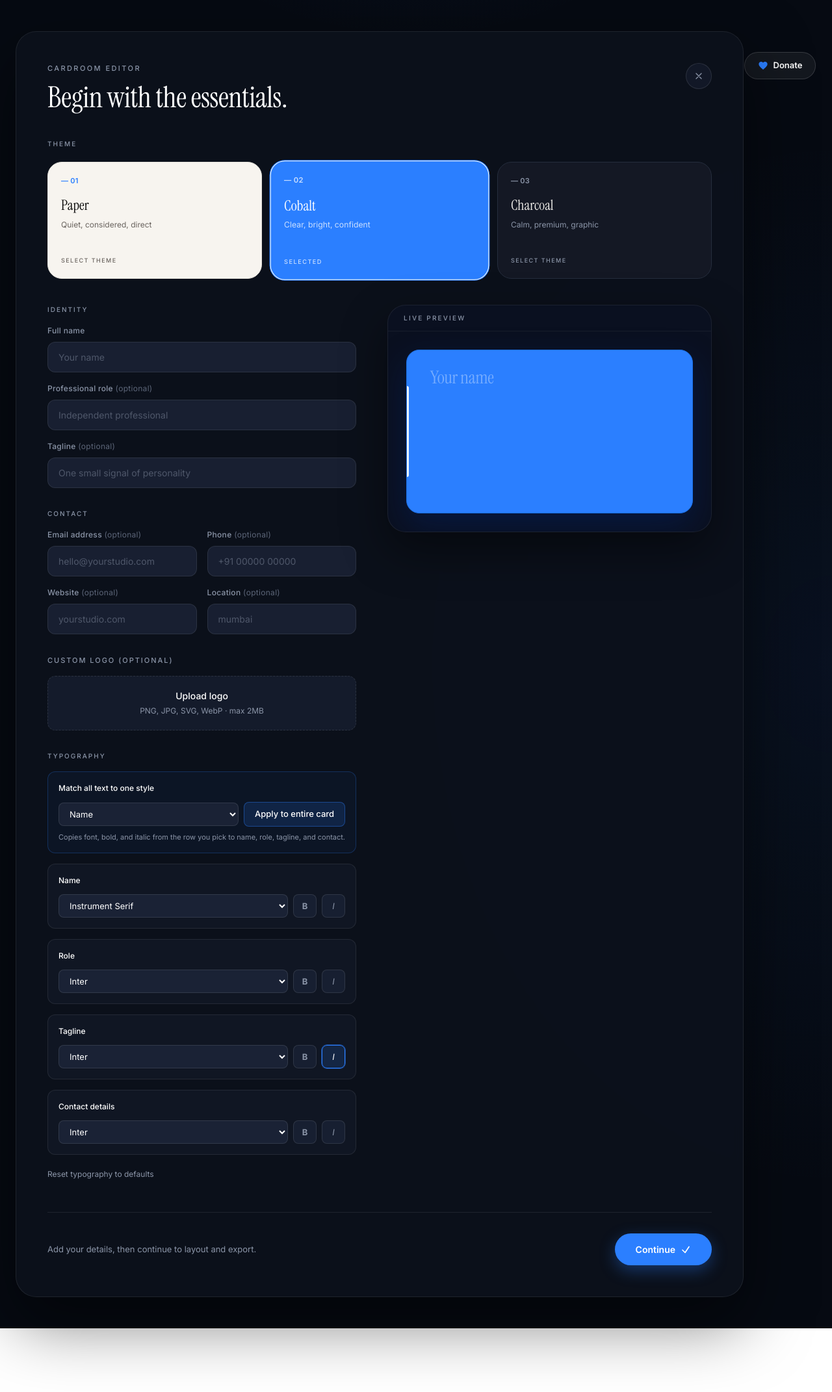
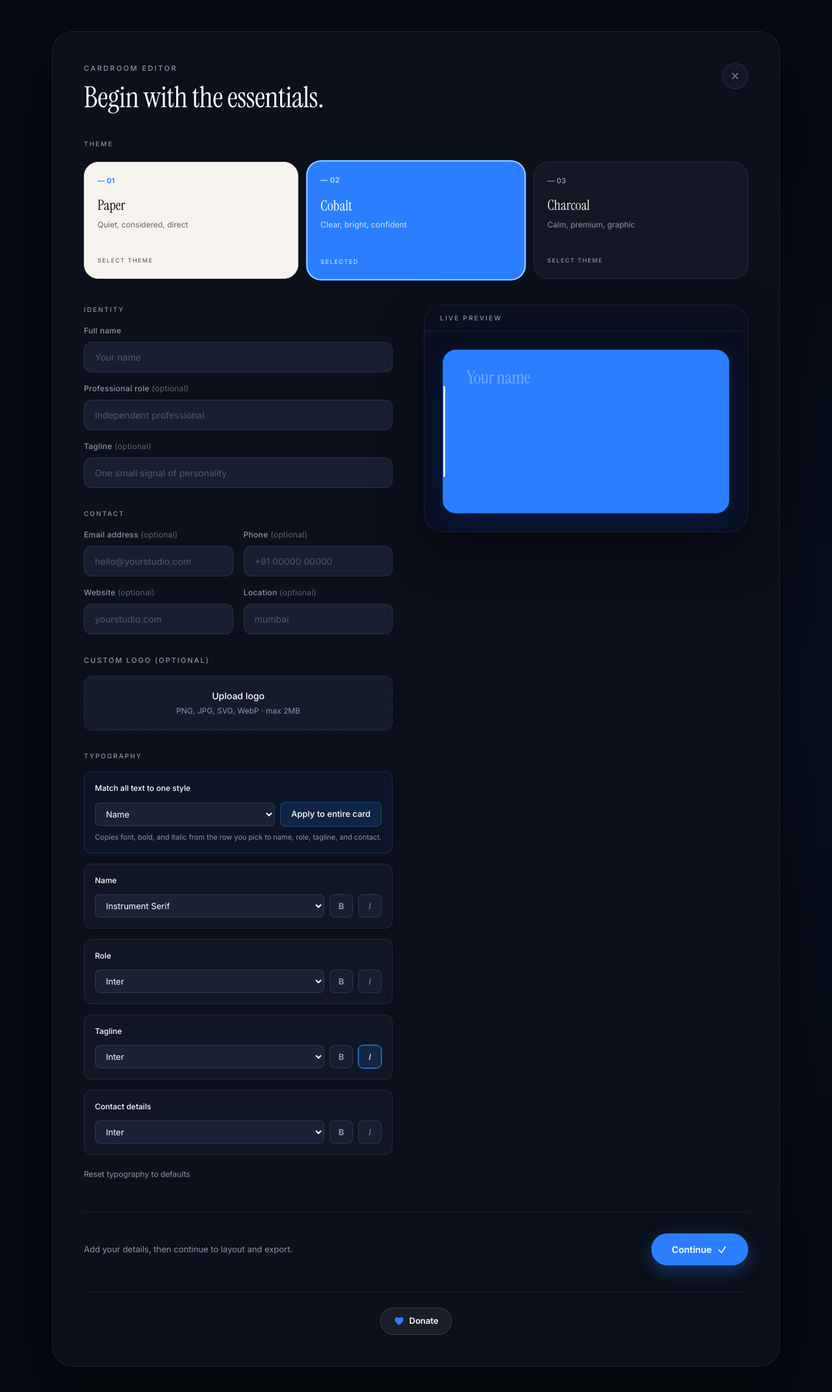
Before and after one commit to darthranger007/CARDROOM, a React (Vite) app: page /editor in a window 1280 px wide. Shown: the top 2142 px of the page at 65% size. Before the commit the page ends 2044 px from the top, so only its background shows below. Built offline with nearby package versions, Linux system fonts and the light colour scheme; a web font is replaced by a local one.

Commit message:
fix: center donate button below editor panel
Keep donate in the editor column instead of flex row beside the panel.

```diff
--- a/src/pages/EditorPage.tsx
+++ b/src/pages/EditorPage.tsx
@@ -42,16 +42,16 @@ export function EditorPage() {
   return (
     <div className="editor-ambient min-h-screen text-fg">
       <CardExportTarget />
-      <main className="flex min-h-screen items-start justify-center px-4 py-8 sm:px-6 sm:py-12">
-        <div className="w-full max-w-[1120px] rounded-[32px] border border-white/[0.08] bg-editor-panel/95 p-6 shadow-[0_40px_100px_rgba(0,0,0,0.5)] backdrop-blur-sm sm:p-10 lg:p-12">
+      <main className="flex min-h-screen justify-center px-4 py-8 sm:px-6 sm:py-12">
+        <div className="flex w-full max-w-[1120px] flex-col rounded-[32px] border border-white/[0.08] bg-editor-panel/95 p-6 shadow-[0_40px_100px_rgba(0,0,0,0.5)] backdrop-blur-sm sm:p-10 lg:p-12">
           {step === "essentials" ? (
             <EditorEssentials onContinue={() => setStep("finish")} />
           ) : (
             <EditorFinish onBack={() => setStep("essentials")} />
           )}
-        </div>
-        <div className="mx-auto mt-8 flex max-w-[1120px] justify-center pb-4">
-          <DonateButton variant="dark" />
+          <div className="mt-10 flex justify-center border-t border-editor-border/70 pt-6">
+            <DonateButton variant="dark" />
+          </div>
         </div>
       </main>
     </div>
```
